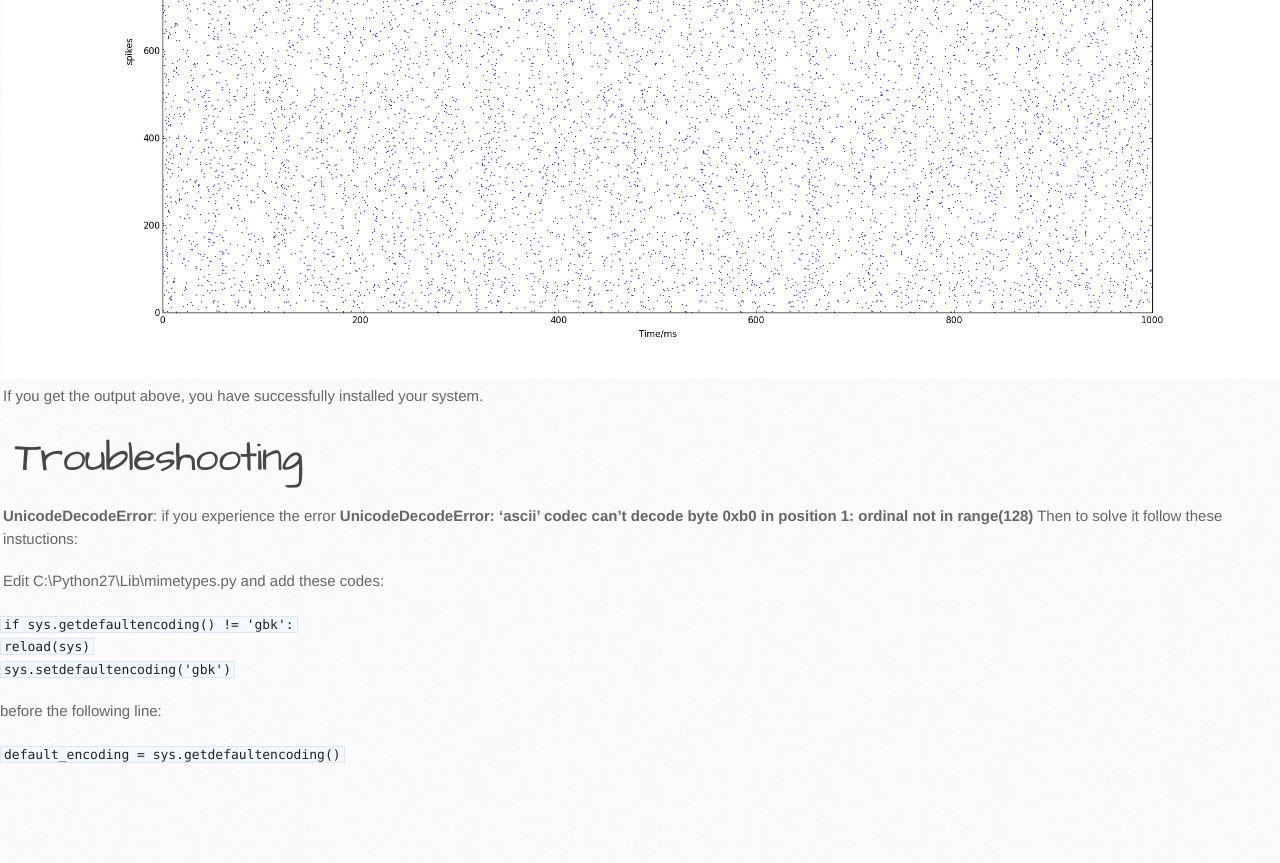
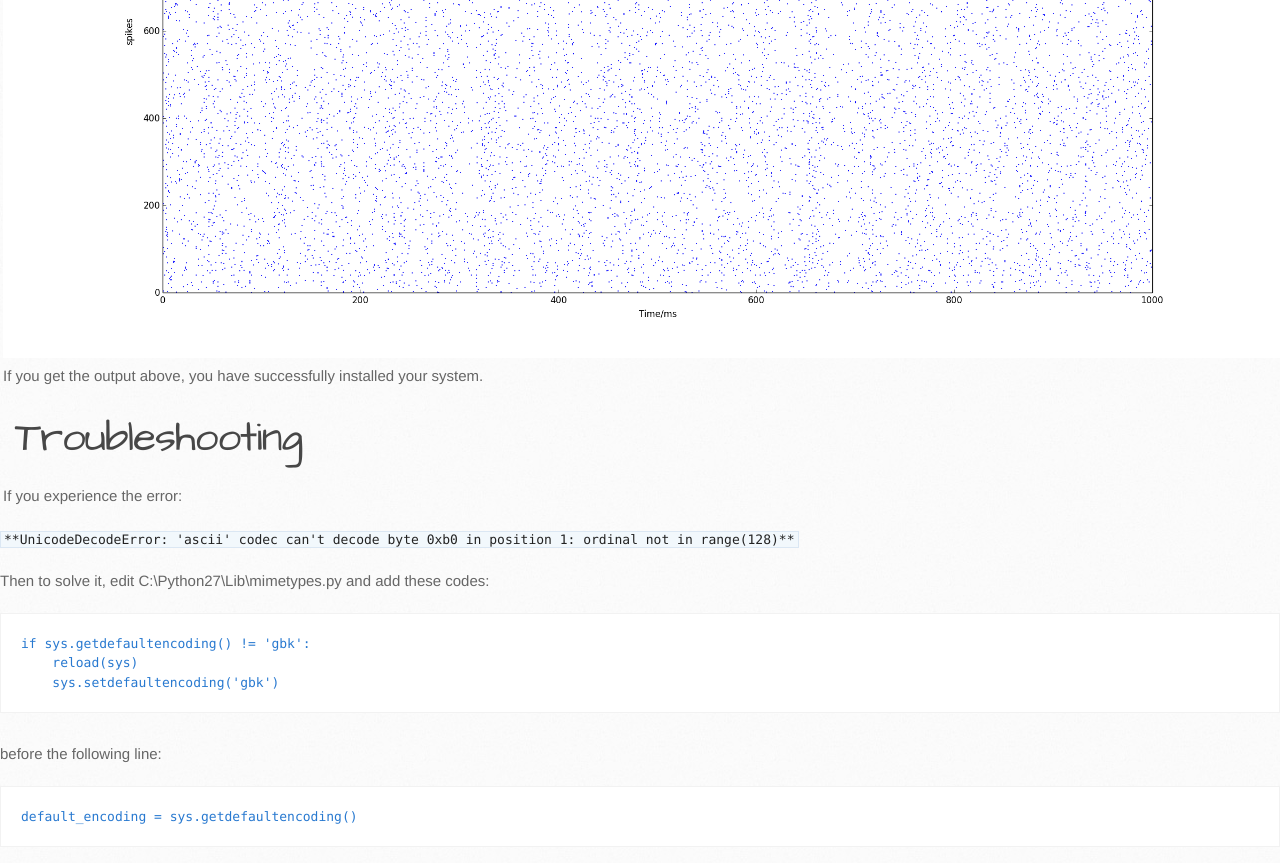
Before and after one commit to SpiNNakerManchester/SpiNNakerManchester.github.io, a Jekyll site: the page built from 2015.005.Arbitrary/PyNNOnSpinnakerInstall.md, in a window 1280 px wide and 900 px high, scrolled down 9166 px. Shown: the top 863 px of the window. Built offline with Jekyll 4.4.1, drawn with Linux system fonts in a browser that asks for light colours; before the commit the page ends 9974 px from its top, so only the background shows below that.

Commit message:
Updates to formatting again

````diff
--- a/2015.005.Arbitrary/PyNNOnSpinnakerInstall.md
+++ b/2015.005.Arbitrary/PyNNOnSpinnakerInstall.md
@@ -112,7 +112,7 @@ Continue to [edit your PATH](#WindowsPath), before installing the remaining requ
     1. Select the "Path" in the "System Variables" box at the bottom
     1. Click on "Edit"
     1. Add the new directory by putting it before the existing string, followed by a single semi-colon; if you installed the dependencies to the default/recommended locations, prepend Path with:
-```C:\Python27;C:\Python27\Scripts;```
+```C:\Python27;C:\Python27\Scripts; ```
 
 Continue to the [Standard Central Installation](#Central), [User-only Installation](#User) or [Virtualenv Installation](#Virtualenv) to install the remaining requirements.
 
@@ -340,10 +340,9 @@ When SpyNNaker is first called, if a configuration file is not found, it will cr
 ```python -c "import pyNN.spiNNaker"```
 
 Note that if you have previously installed a version of the spiNNaker software, you may already have a file called ".pacman.cfg" in your home directory.  In this case, SpyNNaker will attempt to use this file for its paramters.  If you don't have this file, a new file called ".spynnaker.cfg" will be created in your home directory.  You must edit this file to ensure that SpyNNaker can access your SpiNNaker machine.  Upon opening this file, the part to alter will look like the following:
-
-```[Machine]```
-```machineName = None```
-```version = None```
+```[Machine] ```
+```machineName = None ```
+```version = None ```
 
 Within the file, you should set ```machineName``` to the IP address or hostname of your SpiNNaker machine, and ```version``` to the version of your SpiNNaker board; this will almost certainly be "3" for a 4-chip board or "5" on a 48-chip board.
 
@@ -360,14 +359,16 @@ If you get the output above, you have successfully installed your system.
 
 # <a name="Trouble"></a> Troubleshooting
 
-1. **UnicodeDecodeError**: if you experience the error **UnicodeDecodeError: 'ascii' codec can't decode byte 0xb0 in position 1: ordinal not in range(128)** Then to solve it follow these instuctions:
+1. If you experience the error:
 
- 1. Edit C:\Python27\Lib\mimetypes.py and add these codes:
+```**UnicodeDecodeError: 'ascii' codec can't decode byte 0xb0 in position 1: ordinal not in range(128)**```
 
-  ```if sys.getdefaultencoding() != 'gbk':```
-  ```    reload(sys)```
-  ```    sys.setdefaultencoding('gbk')```
+Then to solve it, edit C:\Python27\Lib\mimetypes.py and add these codes:
 
-  before the following line:
+    if sys.getdefaultencoding() != 'gbk':
+        reload(sys)
+        sys.setdefaultencoding('gbk')
 
-   ```default_encoding = sys.getdefaultencoding()```
+before the following line:
+
+    default_encoding = sys.getdefaultencoding()
````
